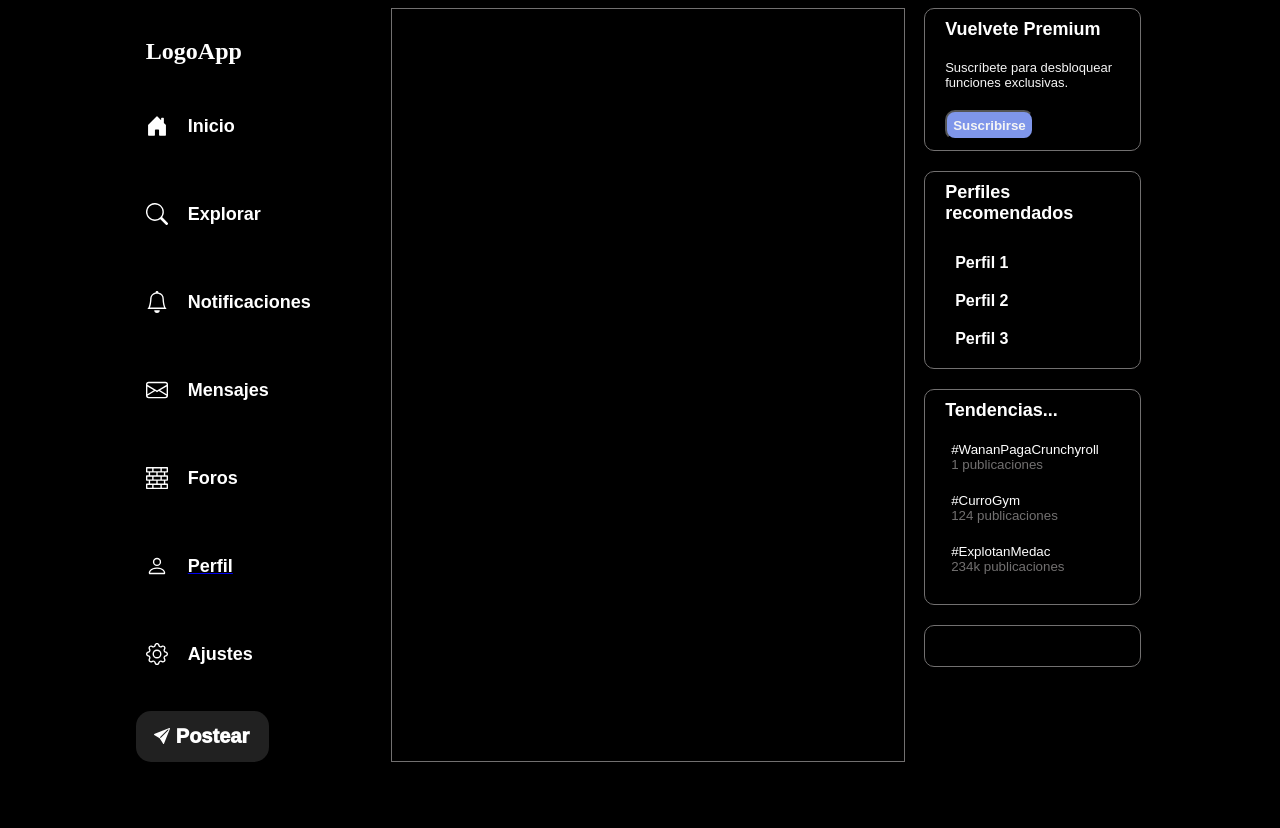
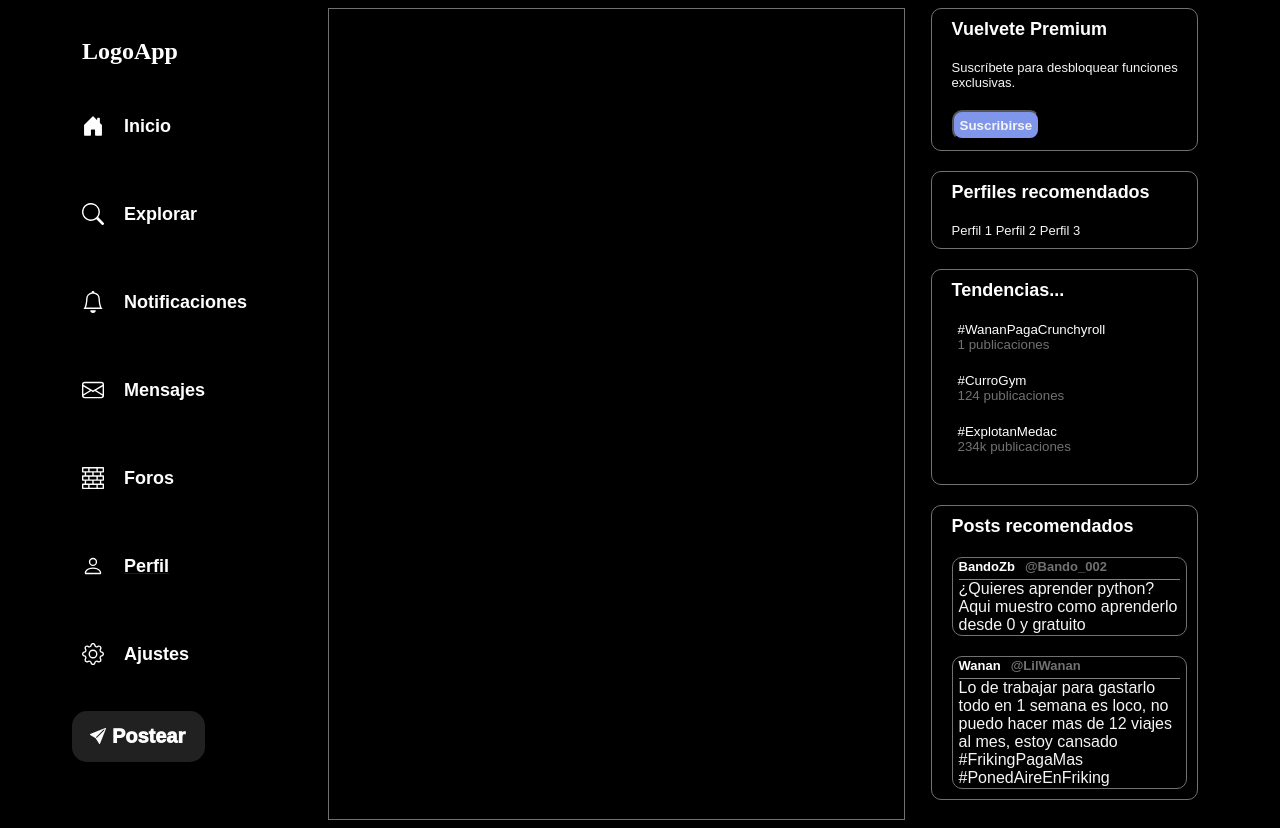
Before and after one commit to Z4NO/TFC-THECNOHUB, a Flask app: page /mensajes/main in a window 1280 px wide. Before the commit the page ends 762 px from the top, so only its background shows below. Run offline with Flask 3, Linux system fonts and the light colour scheme; parts of the project's set-up code (start-up, migrations or seed data) failed here and were passed over; some libraries are stand-ins or nearby versions.

Commit message:
Posts recomendados barra lateral derecha

```diff
--- a/static/styles/main.css
+++ b/static/styles/main.css
@@ -9,7 +9,7 @@
 
 .margenIzq,
 .margenDerecha {
-  width: 10%;
+  width: 5%;
   height: 100%;
 }
 
@@ -141,7 +141,7 @@
 
 /* Centro */
 .bloqueMedio {
-  width: 40%;
+  width: 45%;
   height: auto;
   display: flex;
   align-items: center;
@@ -149,14 +149,15 @@
   border: 1px solid rgb(114, 112, 112);
   color: white;
   text-align: center;
+  font-family: sans-serif !important;
 }
 
 /* Derecha */
 .bloqueDerecha {
-  width: 20%;
+  width: 25%;
   height: 100%;
   background-color: black;
-  font-family: sans-serif;
+  font-family: sans-serif !important;
 }
 
 /* Marco de las recomendaciones */
@@ -188,14 +189,6 @@
   font-family: sans-serif;
 }
 
-.descripcion-recomendaciones span {
-  color: white;
-  display: grid;
-  font-size: medium;
-  font-weight: bold;
-  padding: 10px;
-}
-
 .tendencias{
   width: 100%;
   height: 30px;
@@ -215,7 +208,51 @@
 
 .tendencias:hover{
   background-color: rgb(27, 26, 26);
+
 }
+
+.posts-recomendados{
+  width: 100%;
+  height: auto;
+  background-color: transparent;
+  border: 1px solid rgb(114, 112, 112);
+  border-radius: 10px;
+  display: flex;
+  flex-direction: column;
+  justify-content: start;
+
+}
+.posts-usuario{
+  width: 100%;
+  font-size: small;
+  display: flex;
+  padding-bottom: 5px;
+  border-bottom:1px solid rgb(130, 128, 128) !important;
+  text-align: left;
+}
+
+.posts-usuario-usuario{
+  color:white;
+  font-weight: bold;
+  padding-right: 10px;
+}
+
+.posts-usuario-nombre{
+  color:rgb(114, 112, 112);
+  font-weight: bold;
+
+}
+
+.posts-contenido{
+  color:whitesmoke;
+  font-size: medium;
+  text-align: left;
+
+}
+.posts-contenido img{
+  border-radius: 10px;
+}
+
 
 .suscripcion-btn {
   height: 30px;
--- a/templates/main.html
+++ b/templates/main.html
@@ -121,11 +121,48 @@
 
     <div class="recomendaciones">
       <div class="titulo-recomendaciones">
+        <span> Posts recomendados</span>
+      </div>
 
+      <div class="descripcion-recomendaciones">
+        <button class="posts-recomendados">
+          <div class="posts-usuario">
+            <div class="posts-usuario-usuario">
+              <span>BandoZb</span>
+            </div>
+            <div class="posts-usuario-nombre">
+              <span>@Bando_002</span>
+            </div>
+          </div>
+
+          <div class="posts-contenido">
+            <span>¿Quieres aprender python?
+              Aqui muestro como aprenderlo desde 0
+              y gratuito
+            </span>
+          </div>
+        </button>
       </div>
+
       <div class="descripcion-recomendaciones">
+        <button class="posts-recomendados">
+          <div class="posts-usuario">
+            <div class="posts-usuario-usuario">
+              <span>Wanan</span>
+            </div>
+            <div class="posts-usuario-nombre">
+              <span>@LilWanan</span>
+            </div>
+          </div>
 
+          <div class="posts-contenido">
+            <span> Lo de trabajar para gastarlo todo en 1 semana es loco, no puedo hacer mas de 12 viajes al mes, estoy cansado
+              #FrikingPagaMas #PonedAireEnFriking
+            </span>
+          </div>
+        </button>
       </div>
+
     </div>
 
   </div>
```
